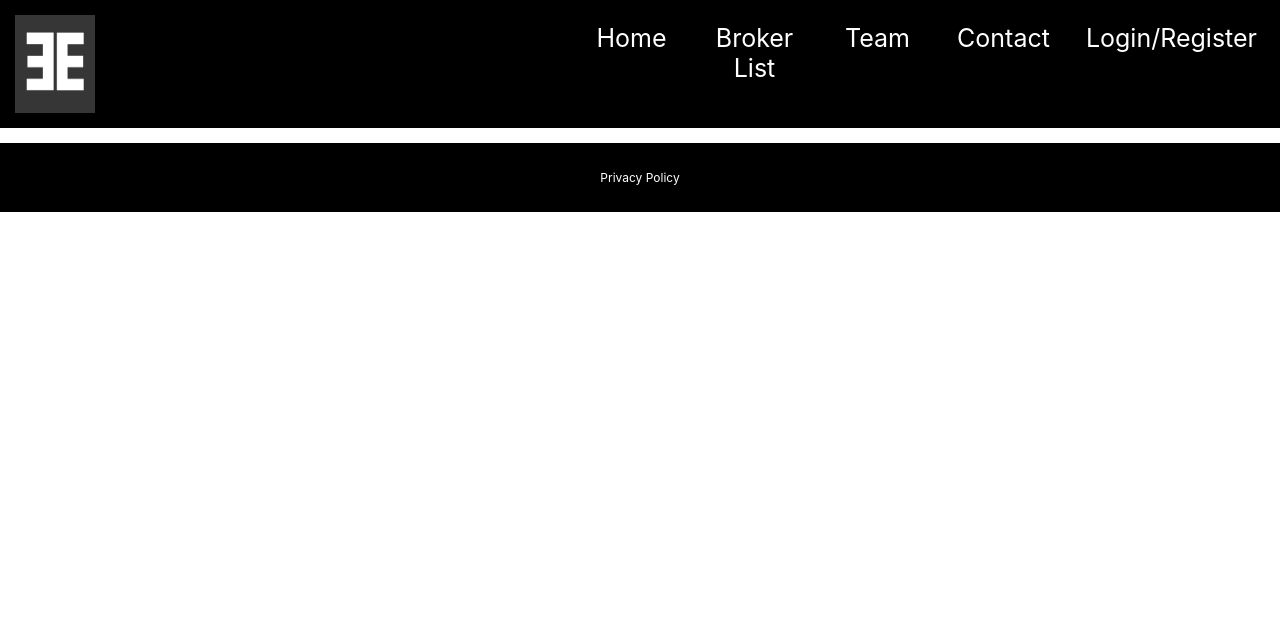
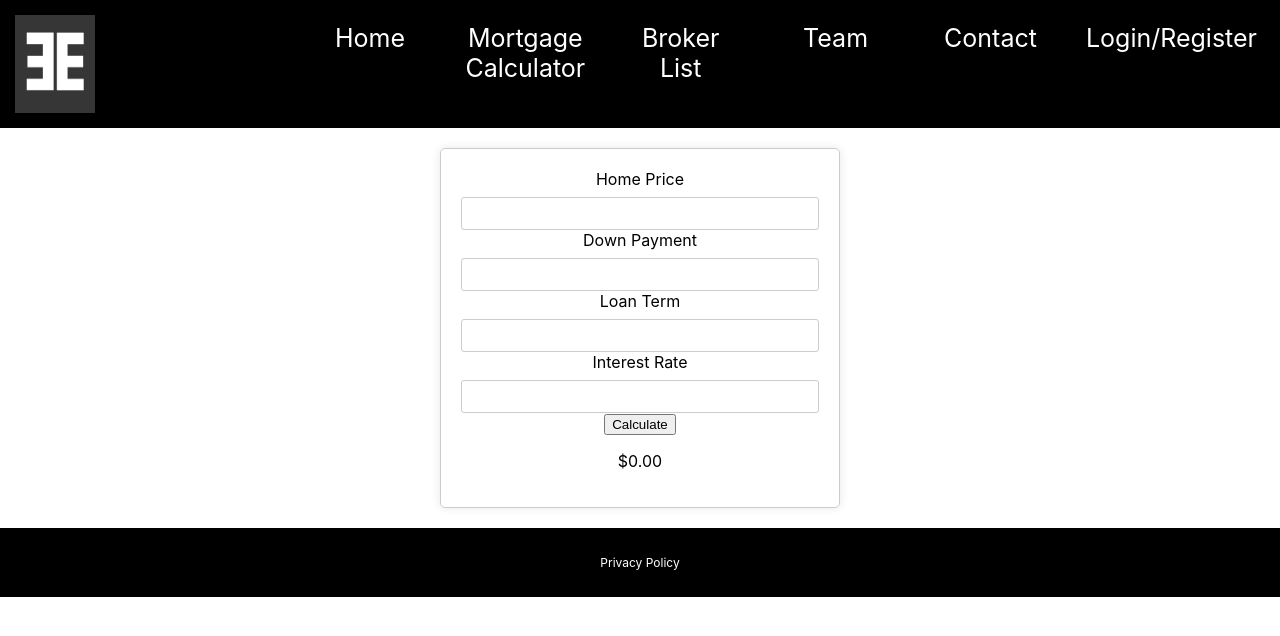
Before and after one commit to Abilash10/EstateElite-soen341projectF2023, a React (Create React App) app in the folder client/: page /mortgageCalculator in a window 1280 px wide. Shown: the top 636 px of the page. Built offline with nearby package versions, Linux system fonts and the light colour scheme.

Commit message:
Implemented working mortgage calculator

```diff
--- a/client/src/App.js
+++ b/client/src/App.js
@@ -15,6 +15,7 @@ import Profile  from './pages/profile';
 import BrokerList from './pages/brokerList';
 import MyOffers from './pages/myoffers';
 import OfferManagement from './pages/offermanagement';
+import MortgageCalculator from './pages/mortgageCalculator';
 
 
 function App() {
@@ -25,6 +26,7 @@ function App() {
       <Header />
       <Routes>
         <Route path='/' element={ <Home />} >  </Route>
+        <Route path='/mortgageCalculator' element={ <MortgageCalculator/> }></Route>
         <Route path='/BrokerList' element={ <BrokerList /> } > </Route>
         <Route
           path='/Auth'
--- a/client/src/components/header.js
+++ b/client/src/components/header.js
@@ -22,7 +22,7 @@ function Header() {
                 { cookies.access_token && window.localStorage.getItem("userType") === "broker" ? <li>
                     <Link to="/addProperty"> Add </Link> </li> : null
                 }
-
+                { userType != 'broker' ? <li><Link to="/mortgageCalculator"> Mortgage Calculator </Link></li> : null }
                 { userType == 'broker' ? <li> <Link to="/MyProperties"> My Properties </Link></li> : null }
 
 
--- /dev/null
+++ b/client/src/pages/mortgageCalculator.js
@@ -0,0 +1,57 @@
+import styles from "./mortgageCalculator.module.css";
+import { useState } from 'react';
+
+
+function MortgageCalculator() {
+
+    const [homePrice, setHomePrice] = useState(0);
+    const [downPayment, setDownPayment] = useState(0);
+    const [loanTime, setLoanTime] = useState(0);
+    const [interestRate, setInterestRate] = useState(0.00);
+    const [monthlyPayment, setMonthlyPayment] = useState(0);
+
+    function calcMortgage(event) {
+        event.preventDefault();
+        let principal = homePrice - downPayment;
+        let monthlyInterest = interestRate / 1200;
+        let months = loanTime * 12;
+        let monthlyPayment = principal * monthlyInterest / (1 - (Math.pow(1/(1 + monthlyInterest), months)));
+        setMonthlyPayment(monthlyPayment);
+
+    }
+
+    //Change variables when the form input fields are changed
+    function changeHomePrice(event) {
+        setHomePrice(event.target.value);
+    }
+    function changeDownPayment(event) {
+        setDownPayment(event.target.value);
+    }
+    function changeLoanTime(event) {
+        setLoanTime(event.target.value);
+    }
+    function changeInterestRate(event) {
+        setInterestRate(event.target.value);
+    }
+
+
+    return(
+    <div>
+        <form onSubmit={calcMortgage}>
+            <label htmlFor='homePrice'>Home Price</label>
+            <input name="homePrice" id='homePrice' type="number" onChange={changeHomePrice}></input>
+            <label htmlFor='downPayment'>Down Payment</label>
+            <input name="downPayment" id='downPayment' type="number" onChange={changeDownPayment}></input>
+            <label htmlFor='loanTime'>Loan Term</label>
+            <input name="loanTime" id='loanTime' type="number" onChange={changeLoanTime}></input>
+            <label htmlFor='interestRate'>Interest Rate</label>
+            <input name="interestRate" id='interestRate' onChange={changeInterestRate}></input>
+            <button type="submit">Calculate</button>
+
+            <p>${monthlyPayment.toFixed(2)}</p>
+        </form>
+    </div>
+    );
+}
+
+export default MortgageCalculator;
```
Also changed, not shown: client/src/pages/mortgageCalculator.module.css (added).
